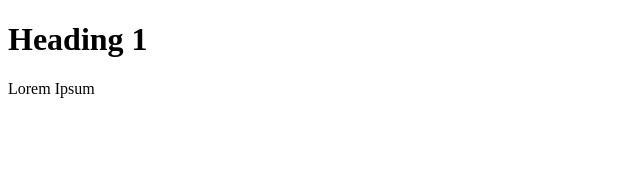
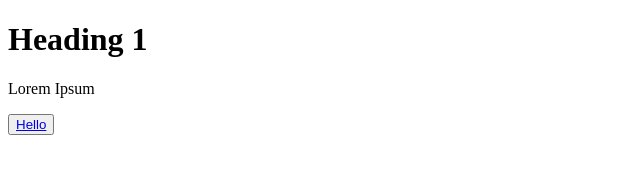
Before and after one commit to ldstabler/testingpage, a plain HTML site: page index.html in a window 1280 px wide. Shown: the whole page, without its empty margins (0-640 px from the left). Drawn offline with Linux system fonts and the light colour scheme.

Commit message:
added button and testing link part of it

```diff
--- a/index.html
+++ b/index.html
@@ -3,5 +3,6 @@
     <body>
         <h1>Heading 1</h1>
         <p>Lorem Ipsum</p>
+        <button><a tag="button1" href="https://google.com">Hello</a></button>
     </body>
 </html>
```
